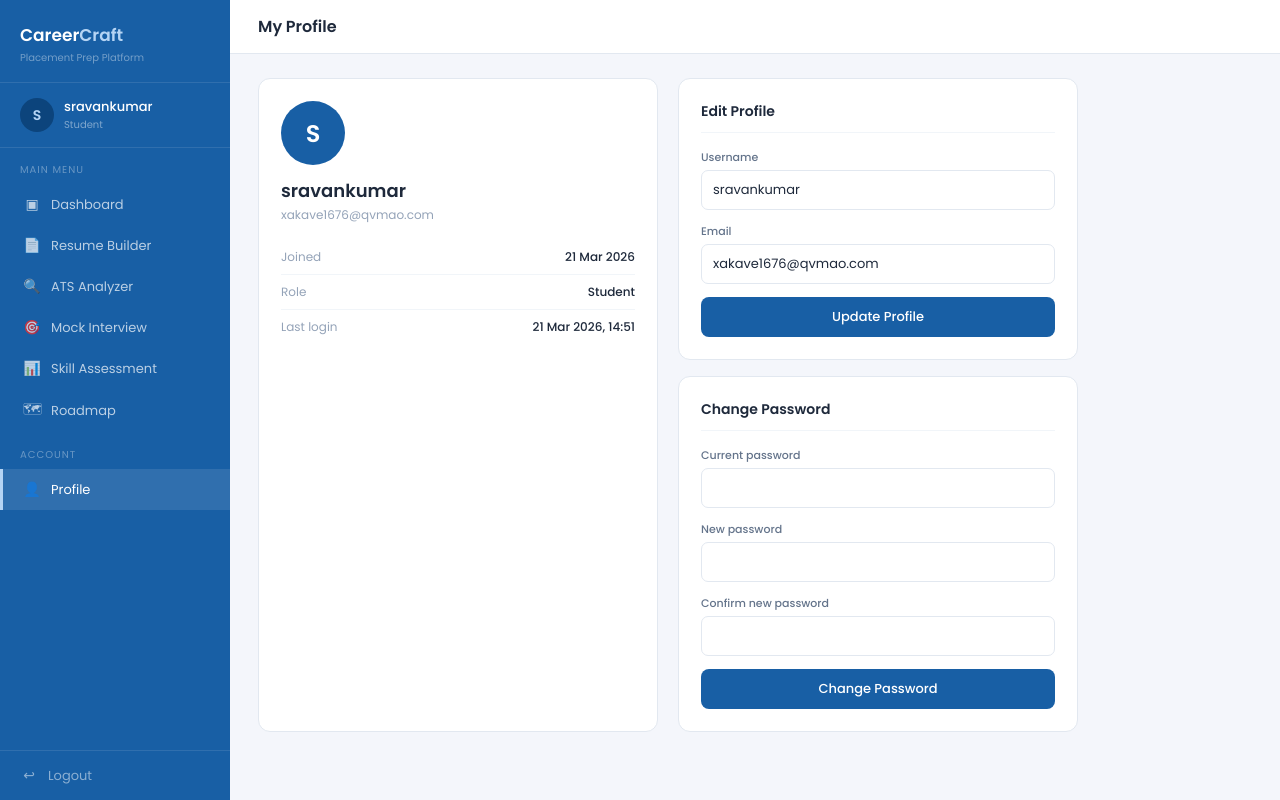
After one commit to sravanakkaladevi/CareerCraft-A-Skill-Based-Career-Placement-Preparation-Platform-using-Django, a Django app: page /accounts/profile/ in a window 1280 px wide. The commit adds this page. Run offline with Django 5.2, Linux system fonts and the light colour scheme; a user stored in the database is signed in.

Commit message:
first commit

```diff
--- a/accounts/urls.py
+++ b/accounts/urls.py
@@ -5,4 +5,5 @@ urlpatterns = [
     path('login/', views.login_view, name='login'),
     path('register/', views.register_view, name='register'),
     path('logout/', views.logout_view, name='logout'),
+    path('profile/', views.profile_view, name='profile'),
 ]
--- a/accounts/views.py
+++ b/accounts/views.py
@@ -1,10 +1,9 @@
-from django.shortcuts import render
+from django.shortcuts import render, redirect
+from django.contrib.auth import authenticate, login, logout, update_session_auth_hash
+from django.contrib.auth.models import User
+from django.contrib.auth.decorators import login_required
+from django.contrib import messages
 
-# Create your views here.
-from django.shortcuts import render, redirect
-from django.contrib.auth import authenticate, login, logout
-from django.contrib.auth.models import User
-from django.contrib import messages
 
 def login_view(request):
     if request.user.is_authenticated:
@@ -19,6 +18,7 @@ def login_view(request):
         else:
             messages.error(request, 'Invalid username or password')
     return render(request, 'accounts/login.html')
+
 
 def register_view(request):
     if request.user.is_authenticated:
@@ -39,6 +39,46 @@ def register_view(request):
         return redirect('dashboard')
     return render(request, 'accounts/login.html')
 
+
 def logout_view(request):
     logout(request)
     return redirect('login')
+
+
+@login_required
+def profile_view(request):
+    if request.method == 'POST':
+        action = request.POST.get('action')
+
+        if action == 'update_profile':
+            username = request.POST.get('username', '').strip()
+            email = request.POST.get('email', '').strip()
+            if username and username != request.user.username:
+                if User.objects.filter(username=username).exclude(id=request.user.id).exists():
+                    messages.error(request, 'Username already taken')
+                else:
+                    request.user.username = username
+                    request.user.save()
+                    messages.success(request, 'Profile updated successfully')
+            if email and email != request.user.email:
+                request.user.email = email
+                request.user.save()
+                messages.success(request, 'Email updated successfully')
+
+        elif action == 'change_password':
+            old_password = request.POST.get('old_password')
+            new_password = request.POST.get('new_password')
+            confirm_password = request.POST.get('confirm_password')
+            if not request.user.check_password(old_password):
+                messages.error(request, 'Current password is incorrect')
+            elif new_password != confirm_password:
+                messages.error(request, 'New passwords do not match')
+            elif len(new_password) < 6:
+                messages.error(request, 'Password must be at least 6 characters')
+            else:
+                request.user.set_password(new_password)
+                request.user.save()
+                update_session_auth_hash(request, request.user)
+                messages.success(request, 'Password changed successfully')
+
+    return render(request, 'accounts/profile.html')
--- a/careercraft/settings.py
+++ b/careercraft/settings.py
@@ -88,5 +88,7 @@ CRISPY_TEMPLATE_PACK = "bootstrap5"
 LOGIN_URL = '/accounts/login/'
 LOGIN_REDIRECT_URL = '/dashboard/'
 LOGOUT_REDIRECT_URL = '/'
+SESSION_EXPIRE_AT_BROWSER_CLOSE = True
+SESSION_COOKIE_AGE = 3600
 
 DEFAULT_AUTO_FIELD = 'django.db.models.BigAutoField'
--- /dev/null
+++ b/templates/accounts/profile.html
@@ -0,0 +1,159 @@
+{% extends 'base.html' %}
+{% block title %}Profile{% endblock %}
+
+{% block extra_css %}
+<link href="https://fonts.googleapis.com/css2?family=Poppins:wght@300;400;500;600;700&display=swap" rel="stylesheet">
+<style>
+*{margin:0;padding:0;box-sizing:border-box;font-family:'Poppins',sans-serif;}
+body{background:#f4f6fb;}
+.app{display:flex;min-height:100vh;}
+.sidebar{width:230px;background:#185FA5;display:flex;flex-direction:column;flex-shrink:0;min-height:100vh;position:fixed;top:0;left:0;z-index:100;}
+.sb-logo{padding:22px 20px 16px;border-bottom:1px solid rgba(255,255,255,0.1);}
+.sb-logo-text{font-size:17px;font-weight:600;color:#fff;}
+.sb-logo-text span{color:#B5D4F4;}
+.sb-logo-sub{font-size:10px;color:rgba(255,255,255,0.4);margin-top:2px;}
+.sb-user{display:flex;align-items:center;gap:10px;padding:14px 20px;border-bottom:1px solid rgba(255,255,255,0.1);}
+.sb-avatar{width:34px;height:34px;border-radius:50%;background:#0C447C;display:flex;align-items:center;justify-content:center;font-size:14px;font-weight:600;color:#B5D4F4;flex-shrink:0;text-transform:uppercase;}
+.sb-username{font-size:13px;color:#fff;font-weight:500;}
+.sb-role{font-size:10px;color:rgba(255,255,255,0.45);}
+.sb-section{padding:14px 20px 6px;font-size:10px;color:rgba(255,255,255,0.35);text-transform:uppercase;letter-spacing:1px;}
+.sb-link{display:flex;align-items:center;gap:10px;padding:10px 20px;font-size:13px;color:rgba(255,255,255,0.7);text-decoration:none;border-left:3px solid transparent;transition:.15s;}
+.sb-link:hover,.sb-link.active{background:rgba(255,255,255,0.1);color:#fff;border-left-color:#B5D4F4;}
+.sb-icon{width:18px;text-align:center;font-size:14px;flex-shrink:0;}
+.sb-bottom{margin-top:auto;padding:14px 20px;border-top:1px solid rgba(255,255,255,0.1);}
+.sb-logout{display:flex;align-items:center;gap:10px;font-size:13px;color:rgba(255,255,255,0.5);text-decoration:none;}
+.sb-logout:hover{color:#fff;}
+.main{flex:1;margin-left:230px;display:flex;flex-direction:column;min-height:100vh;}
+.topbar{display:flex;align-items:center;padding:14px 28px;background:#fff;border-bottom:0.5px solid #e2e8f0;}
+.topbar-title{font-size:16px;font-weight:600;color:#1e293b;}
+.content{padding:24px 28px;}
+.profile-layout{display:grid;grid-template-columns:1fr 1fr;gap:20px;max-width:820px;}
+.card{background:#fff;border:0.5px solid #e2e8f0;border-radius:12px;padding:22px;}
+.card-title{font-size:14px;font-weight:600;color:#1e293b;margin-bottom:16px;padding-bottom:10px;border-bottom:0.5px solid #f1f5f9;}
+.avatar-big{width:64px;height:64px;border-radius:50%;background:#185FA5;display:flex;align-items:center;justify-content:center;font-size:24px;font-weight:600;color:#fff;margin-bottom:12px;text-transform:uppercase;}
+.profile-name{font-size:18px;font-weight:600;color:#1e293b;margin-bottom:2px;}
+.profile-email{font-size:12px;color:#94a3b8;margin-bottom:16px;}
+.info-row{display:flex;justify-content:space-between;padding:8px 0;border-bottom:0.5px solid #f1f5f9;font-size:12px;}
+.info-row:last-child{border:none;}
+.info-label{color:#94a3b8;}
+.info-value{color:#1e293b;font-weight:500;}
+.form-group{margin-bottom:13px;}
+.form-group label{font-size:11px;color:#64748b;display:block;margin-bottom:4px;font-weight:500;}
+.form-group input{width:100%;padding:9px 11px;border:0.5px solid #e2e8f0;border-radius:7px;font-size:13px;color:#1e293b;background:#fff;font-family:'Poppins',sans-serif;outline:none;transition:.2s;}
+.form-group input:focus{border-color:#185FA5;}
+.btn-blue{background:#185FA5;color:#fff;border:none;padding:10px 18px;border-radius:8px;font-size:13px;cursor:pointer;font-weight:500;width:100%;transition:.2s;}
+.btn-blue:hover{background:#0C447C;}
+.msg-success{background:#EAF3DE;border:0.5px solid #3B6D11;color:#27500A;padding:10px 14px;border-radius:8px;font-size:12px;margin-bottom:14px;}
+.msg-error{background:#FCEBEB;border:0.5px solid #dc2626;color:#791F1F;padding:10px 14px;border-radius:8px;font-size:12px;margin-bottom:14px;}
+</style>
+{% endblock %}
+
+{% block content %}
+<div class="app">
+    <div class="sidebar">
+        <div class="sb-logo">
+            <div class="sb-logo-text">Career<span>Craft</span></div>
+            <div class="sb-logo-sub">Placement Prep Platform</div>
+        </div>
+        <div class="sb-user">
+            <div class="sb-avatar">{{ request.user.username|first }}</div>
+            <div>
+                <div class="sb-username">{{ request.user.username }}</div>
+                <div class="sb-role">{% if request.user.is_superuser %}Admin{% else %}Student{% endif %}</div>
+            </div>
+        </div>
+        <div class="sb-section">Main Menu</div>
+        <a href="/dashboard/" class="sb-link"><span class="sb-icon">▣</span> Dashboard</a>
+        <a href="/resume/" class="sb-link"><span class="sb-icon">📄</span> Resume Builder</a>
+        <a href="/resume/ats/" class="sb-link"><span class="sb-icon">🔍</span> ATS Analyzer</a>
+        <a href="/interview/" class="sb-link"><span class="sb-icon">🎯</span> Mock Interview</a>
+        <a href="/assessment/" class="sb-link"><span class="sb-icon">📊</span> Skill Assessment</a>
+        <a href="/dashboard/roadmap/" class="sb-link"><span class="sb-icon">🗺</span> Roadmap</a>
+        <div class="sb-section">Account</div>
+        <a href="/accounts/profile/" class="sb-link active"><span class="sb-icon">👤</span> Profile</a>
+        {% if request.user.is_superuser %}
+        <a href="/dashboard/admin-dashboard/" class="sb-link"><span class="sb-icon">⚙</span> Admin Panel</a>
+        {% endif %}
+        <div class="sb-bottom">
+            <a href="/accounts/logout/" class="sb-logout"><span class="sb-icon">↩</span> Logout</a>
+        </div>
+    </div>
+
+    <div class="main">
+        <div class="topbar">
+            <div class="topbar-title">My Profile</div>
+        </div>
+        <div class="content">
+
+            {% if messages %}
+            {% for message in messages %}
+            <div class="{% if message.tags == 'error' %}msg-error{% else %}msg-success{% endif %}" style="max-width:820px;margin-bottom:16px;">
+                {{ message }}
+            </div>
+            {% endfor %}
+            {% endif %}
+
+            <div class="profile-layout">
+                <div class="card">
+                    <div class="avatar-big">{{ request.user.username|first }}</div>
+                    <div class="profile-name">{{ request.user.username }}</div>
+                    <div class="profile-email">{{ request.user.email|default:"No email set" }}</div>
+                    <div class="info-row">
+                        <span class="info-label">Joined</span>
+                        <span class="info-value">{{ request.user.date_joined|date:"d M Y" }}</span>
+                    </div>
+                    <div class="info-row">
+                        <span class="info-label">Role</span>
+                        <span class="info-value">{% if request.user.is_superuser %}Admin{% else %}Student{% endif %}</span>
+                    </div>
+                    <div class="info-row">
+                        <span class="info-label">Last login</span>
+                        <span class="info-value">{{ request.user.last_login|date:"d M Y, H:i" }}</span>
+                    </div>
+                </div>
+
+                <div>
+                    <div class="card" style="margin-bottom:16px;">
+                        <div class="card-title">Edit Profile</div>
+                        <form method="POST" action="/accounts/profile/">
+                            {% csrf_token %}
+                            <input type="hidden" name="action" value="update_profile">
+                            <div class="form-group">
+                                <label>Username</label>
+                                <input type="text" name="username" value="{{ request.user.username }}" required>
+                            </div>
+                            <div class="form-group">
+                                <label>Email</label>
+                                <input type="email" name="email" value="{{ request.user.email }}">
+                            </div>
+                            <button type="submit" class="btn-blue">Update Profile</button>
+                        </form>
+                    </div>
+
+                    <div class="card">
+                        <div class="card-title">Change Password</div>
+                        <form method="POST" action="/accounts/profile/">
+                            {% csrf_token %}
+                            <input type="hidden" name="action" value="change_password">
+                            <div class="form-group">
+                                <label>Current password</label>
+                                <input type="password" name="old_password" required>
+                            </div>
+                            <div class="form-group">
+                                <label>New password</label>
+                                <input type="password" name="new_password" required>
+                            </div>
+                            <div class="form-group">
+                                <label>Confirm new password</label>
+                                <input type="password" name="confirm_password" required>
+                            </div>
+                            <button type="submit" class="btn-blue">Change Password</button>
+                        </form>
+                    </div>
+                </div>
+            </div>
+
+        </div>
+    </div>
+</div>
+{% endblock %}
--- a/templates/interview/interview.html
+++ b/templates/interview/interview.html
@@ -118,7 +118,7 @@ body{background:#f4f6fb;min-height:100vh;}
             <div class="cat-grid">
                 {% for cat in categories %}
                 <div class="cat-card">
-                    <div class="cat-icon">{{ cat.icon }}</div>
+                    <div class="cat-icon">{{ cat.display_icon }}</div>
                     <div class="cat-name">{{ cat.name }}</div>
                     <div class="cat-count">{{ cat.question_count }} questions</div>
                     {% if cat.question_count >= 5 %}
@@ -138,7 +138,7 @@ body{background:#f4f6fb;min-height:100vh;}
             <div class="results-card">
                 {% for result in recent_results %}
                 <div class="result-item">
-                    <div>{{ result.category.icon }}</div>
+                    <div>{{ result.category.display_icon }}</div>
                     <div class="result-cat">{{ result.category.name }}</div>
                     <div class="result-score {% if result.percentage >= 80 %}green{% elif result.percentage >= 60 %}blue{% elif result.percentage >= 40 %}amber{% else %}red{% endif %}">
                         {{ result.score }}/{{ result.total }} — {{ result.percentage }}%
--- a/templates/interview/result.html
+++ b/templates/interview/result.html
@@ -133,7 +133,7 @@ body{background:#f4f6fb;min-height:100vh;}
                     <div class="stat-label">Correct answers</div>
                 </div>
                 <div class="stat">
-                    <div class="stat-num red">{{ total|add:"-"|add:score }}</div>
+                    <div class="stat-num red">{{ wrong_count }}</div>
                     <div class="stat-label">Wrong answers</div>
                 </div>
                 <div class="stat">
@@ -146,8 +146,7 @@ body{background:#f4f6fb;min-height:100vh;}
 
             {% for r in results %}
             <div class="q-review">
-                {% for opt, text in r.question.option_a|zip_options:r.question %}
-{% endfor %}
+                <div class="q-review-header" onclick="toggleReview({{ forloop.counter }})">
                     <div class="q-status {% if r.is_correct %}correct{% elif r.user_answer %}wrong{% else %}skipped{% endif %}">
                         {% if r.is_correct %}✓{% elif r.user_answer %}✗{% else %}—{% endif %}
                     </div>
```
Also changed, not shown: interview/views.py (+14 -0 lines), templates/interview/quiz.html (+188 -112 lines), db.sqlite3.
